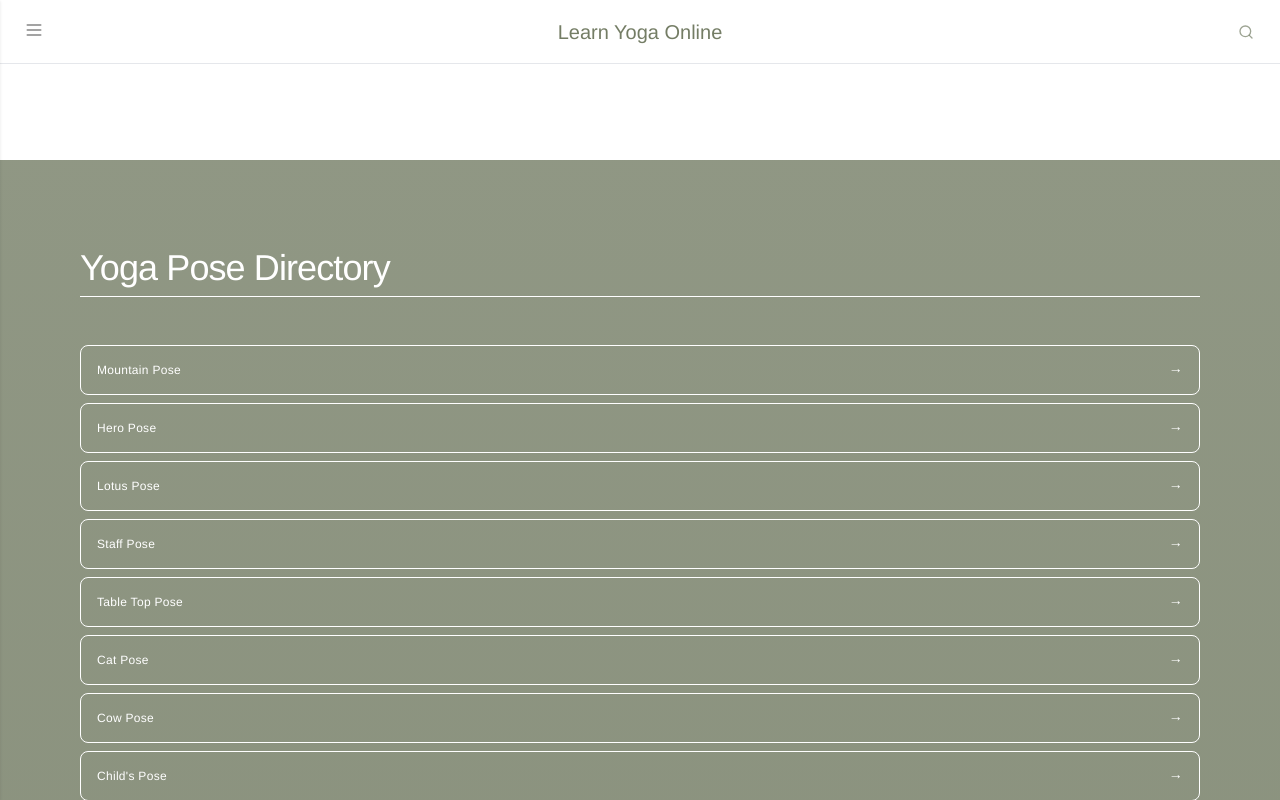
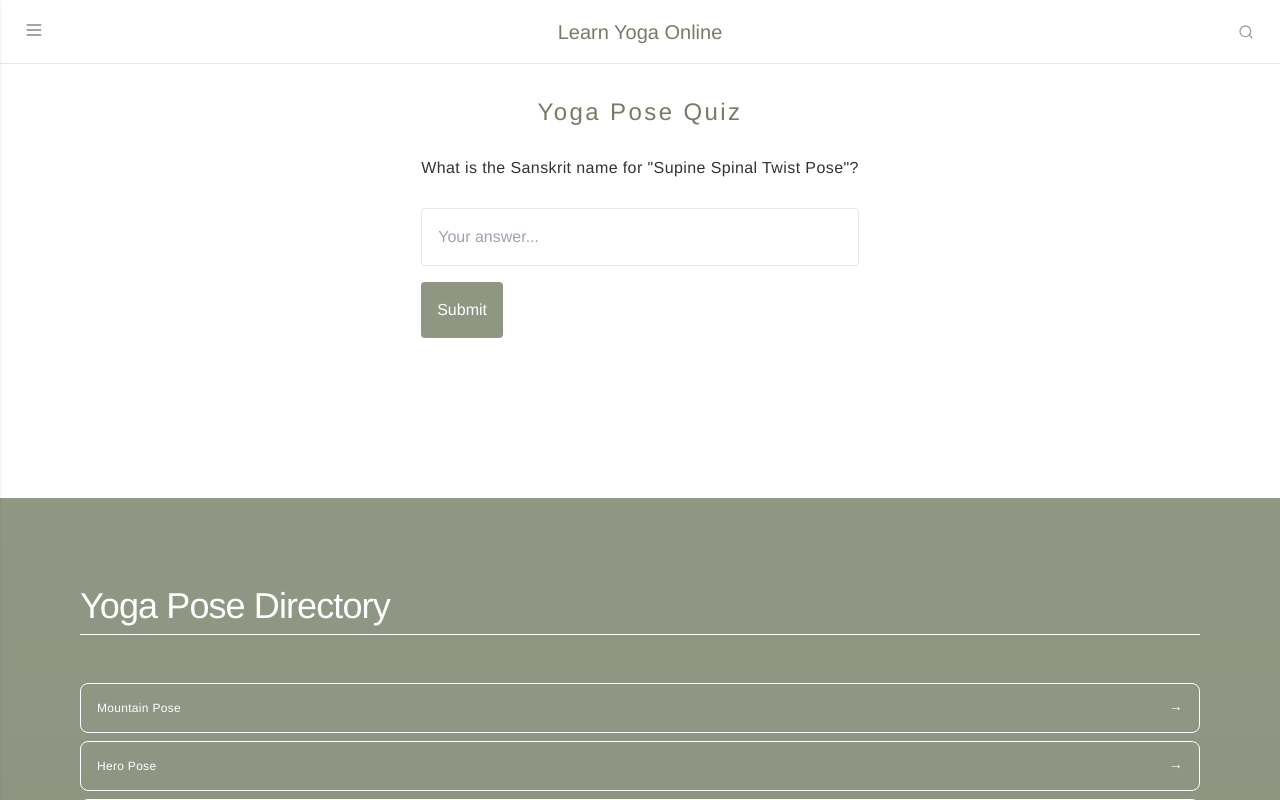
Before and after one commit to samanthacabrera/yoga-library, a React (Vite) app: page /quiz in a window 1280 px wide. Shown: the top 800 px of the page. Built offline with nearby package versions, Linux system fonts and the light colour scheme.

Commit message:
basic quiz component added, only testing name/translations

```diff
--- a/src/App.jsx
+++ b/src/App.jsx
@@ -11,6 +11,7 @@ import WhatIsYoga from "./components/WhatIsYoga";
 import Path from "./components/Path";
 import Gunas from "./components/Gunas";
 import Chakras from "./components/Chakras";
+import Quiz from "./components/Quiz";
 import Resources from "./components/Resources";
 import PrivacyPolicy from "./components/PrivacyPolicy";
 import PageNav from "./components/PageNav";
@@ -70,7 +71,8 @@ useEffect(() => {
           <Route path="/what-is-yoga/beginners-guide" element={<Guide />} />
           <Route path="/what-is-yoga/eight-limbed-path" element={<Path />} />
           <Route path="/what-is-yoga/three-gunas" element={<Gunas />} />
-          <Route path="/what-is-yoga/seven-chakras" element={<Chakras/>} />
+          <Route path="/what-is-yoga/seven-chakras" element={<Chakras />} />
+          <Route path="/quiz" element={<Quiz />} />
           <Route path="/resources" element={<Resources />} />
           <Route path="/privacy-policy" element={<PrivacyPolicy />} />
         </Routes>
--- a/src/components/Drawer.jsx
+++ b/src/components/Drawer.jsx
@@ -36,6 +36,7 @@ const Drawer = () => {
     { label: "The 7 Chakras", to: "/what-is-yoga/seven-chakras" },
     { label: "The 3 Gunas", to: "/what-is-yoga/three-gunas" },
     { label: "List of Poses", to: "/poses" },
+    { label: "Quiz", to: "/quiz" },
     { label: "Resources", to: "/resources" },
   ];
 
--- /dev/null
+++ b/src/components/Quiz.jsx
@@ -0,0 +1,75 @@
+import React, { useState } from "react";
+import poses from "../data/sanskrits.json";
+
+const Quiz = () => {
+  const [currentQuestion, setCurrentQuestion] = useState(generateQuestion());
+  const [userAnswer, setUserAnswer] = useState("");
+  const [feedback, setFeedback] = useState("");
+
+  function generateQuestion() {
+    const pose = poses[Math.floor(Math.random() * poses.length)];
+    const askFor = Math.random() < 0.5 ? "english" : "sanskrit";
+    return {
+      pose,
+      type: askFor,
+    };
+  }
+
+  const handleSubmit = (e) => {
+    e.preventDefault();
+    const correct =
+      currentQuestion.type === "sanskrit"
+        ? currentQuestion.pose.sanskrit_translation.toLowerCase()
+        : currentQuestion.pose.name.toLowerCase();
+
+    if (userAnswer.trim().toLowerCase() === correct) {
+      setFeedback("Correct!");
+    } else {
+      setFeedback(
+        `Oops! The correct answer was: ${
+          currentQuestion.type === "sanskrit"
+            ? currentQuestion.pose.sanskrit_translation
+            : currentQuestion.pose.name
+        }`
+      );
+    }
+
+    setTimeout(() => {
+      setCurrentQuestion(generateQuestion());
+      setUserAnswer("");
+      setFeedback("");
+    }, 2000);
+  };
+
+  return (
+    <div className="max-w-md mx-auto pt-24 space-y-6">
+      <h2 className="">Yoga Pose Quiz</h2>
+
+      <p>
+        {currentQuestion.type === "sanskrit"
+          ? `What is the Sanskrit name for "${currentQuestion.pose.name}"?`
+          : `What is the English name for "${currentQuestion.pose.sanskrit_translation}"?`}
+      </p>
+
+      <form onSubmit={handleSubmit} className="space-y-4">
+        <input
+          type="text"
+          className="border px-4 py-2 w-full rounded"
+          placeholder="Your answer..."
+          value={userAnswer}
+          onChange={(e) => setUserAnswer(e.target.value)}
+        />
+        <button
+          type="submit"
+          className="bg-moss/80 text-white px-4 py-2 rounded hover:bg-moss"
+        >
+          Submit
+        </button>
+      </form>
+
+      {feedback && <p className="mt-2">{feedback}</p>}
+    </div>
+  );
+};
+
+export default Quiz;
--- a/src/components/Resources.jsx
+++ b/src/components/Resources.jsx
@@ -57,7 +57,6 @@ const Resources = () => {
       id: "accessories",
       title: "Yoga Accessories",
       links: [
-        { to: "https://www.aloyoga.com/products/warrior-mat", title: "Alo Yoga Warrior Mat", description: "Durable, non-slip, eco-friendly mat with a smooth, supportive surface." },
         { to: "https://amzn.to/4iDdAFT", title: "Manduka PRO Yoga Mat", description: "High-performance, eco-conscious mat built to last." },
         { to: "https://amzn.to/4iJYnlP", title: "Manduka Yogitoes Yoga Towel", description: "Lightweight, quick-drying yoga towels that enhance your practice." },
         { to: "https://amzn.to/4bJXQhA", title: "Manduka Go Play 3.0 Yoga Mat Bag", description: "A lightweight yoga mat sling with external storage pockets for practice essentials." },
```
